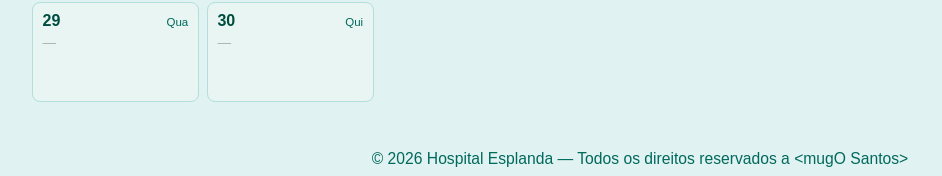
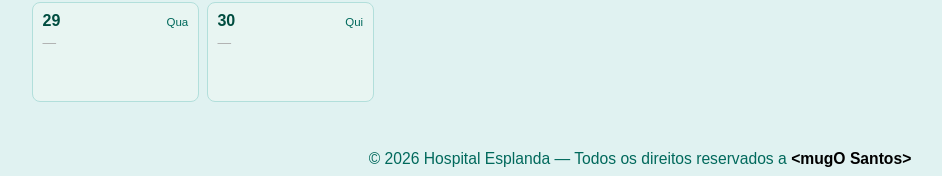
Before and after one commit to mugO-Stuff/mine, a Flask app: page /anestesistas in a window 1280 px wide. Shown: the part 637-813 px from the top of the page, without its empty margins (0-942 px from the left). Run offline with Flask 3, Linux system fonts and the light colour scheme; data that the repository does not hold is empty.

Commit message:
pacientes

```diff
--- a/static/css/style.css
+++ b/static/css/style.css
@@ -24,6 +24,12 @@ main {
     left: 0;
     bottom: 0;
 }
+
+.footer-signature {
+    color: #000000;
+    font-weight: 700;
+}
+
 @media (max-width: 560px) {
     .calendar {
         display: flex !important;
--- a/templates/base.html
+++ b/templates/base.html
@@ -296,7 +296,7 @@
       }
     </script>
     <footer class="footer-fixed">
-        © 2026 Hospital Esplanda — Todos os direitos reservados a &lt;mugO Santos&gt;
+      © 2026 Hospital Esplanda — Todos os direitos reservados a <span class="footer-signature">&lt;mugO Santos&gt;</span>
     </footer>
 </body>
 </html>
```
